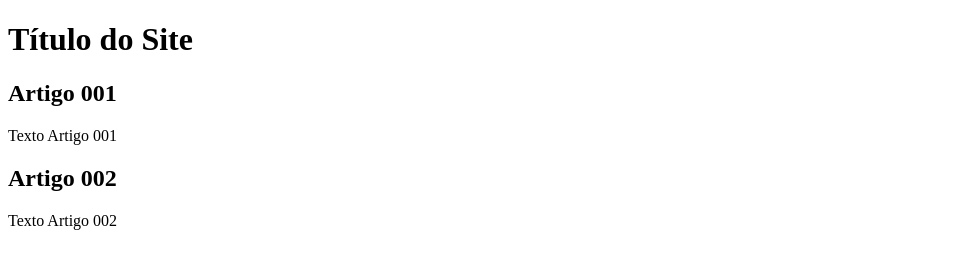
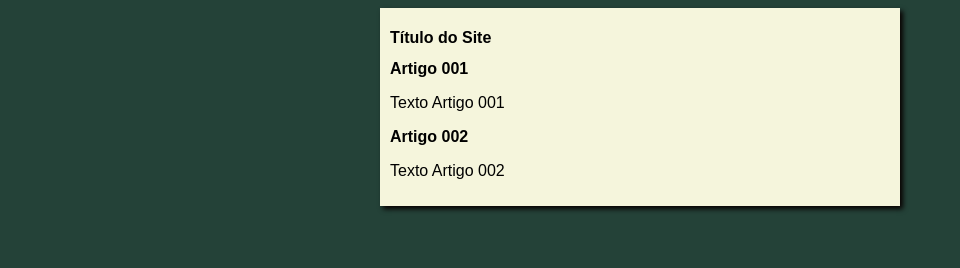
Before and after one commit to WilliRamon/projeto-site, a plain HTML site: page index.html in a window 1280 px wide. Shown: the whole page, without its empty margins (0-960 px from the left). Drawn offline with Linux system fonts and the light colour scheme.

Commit message:
iniciei o design

```diff
--- /dev/null
+++ b/estilos/style.css
@@ -0,0 +1,17 @@
+*{
+    font-family: Arial, Helvetica, sans-serif;
+    font-size: 16px;
+}
+
+body{
+    background-color: rgb(36, 66, 56);
+
+}
+
+main{
+    background-color: beige;
+    width: 500px;
+    margin: auto;
+    padding: 10px;
+    box-shadow: 3px 3px 5px rgb(8, 0, 0) ;
+}
--- a/index.html
+++ b/index.html
@@ -5,6 +5,7 @@
     <meta http-equiv="X-UA-Compatible" content="IE=edge">
     <meta name="viewport" content="width=device-width, initial-scale=1.0">
     <title>Titulo do site</title>
+    <link rel="stylesheet" href="estilos/style.css">
 </head>
 <body>
     <main>
```
